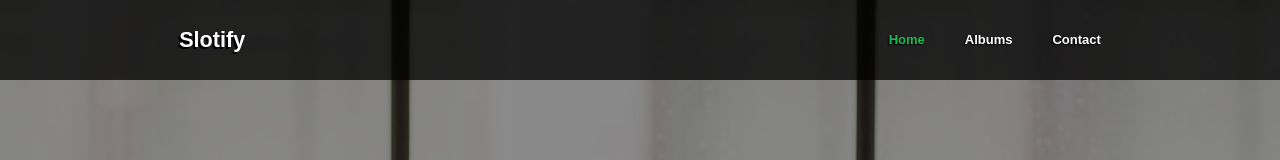
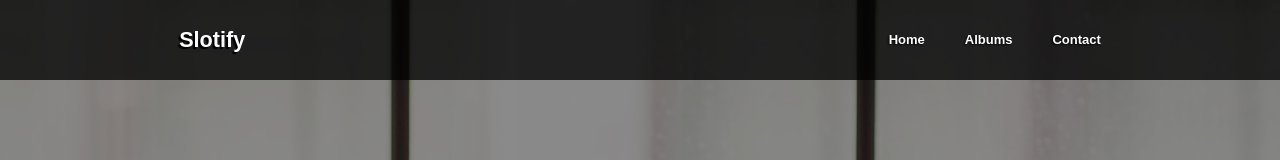
Before and after one commit to Tivler/ecommerce-project, a React (Create React App) app: page / in a window 1280 px wide. Shown: the top 160 px of the page. Built offline with nearby package versions, Linux system fonts and the light colour scheme.

Commit message:
removed active link for nav

```diff
--- a/src/components/core/Navbar/_Navbar.scss
+++ b/src/components/core/Navbar/_Navbar.scss
@@ -238,11 +238,11 @@
     }
 }
 
-.active {
-    color: #1DB954;
-    transition: .2s;
+// .active {
+//     color: #1DB954;
+//     transition: .2s;
 
-    &:hover {
-        color: #1ED760;
-    }
-}
+//     &:hover {
+//         color: #1ED760;
+//     }
+// }
```
